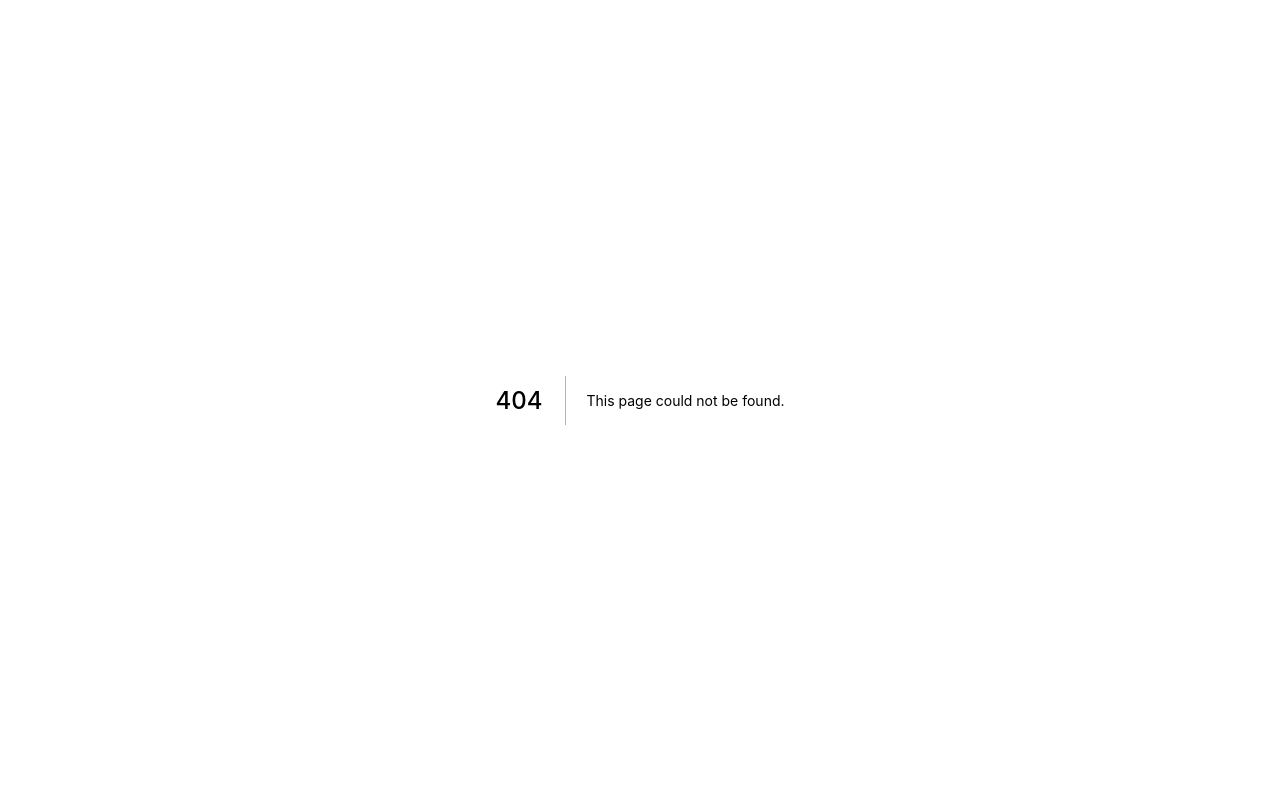
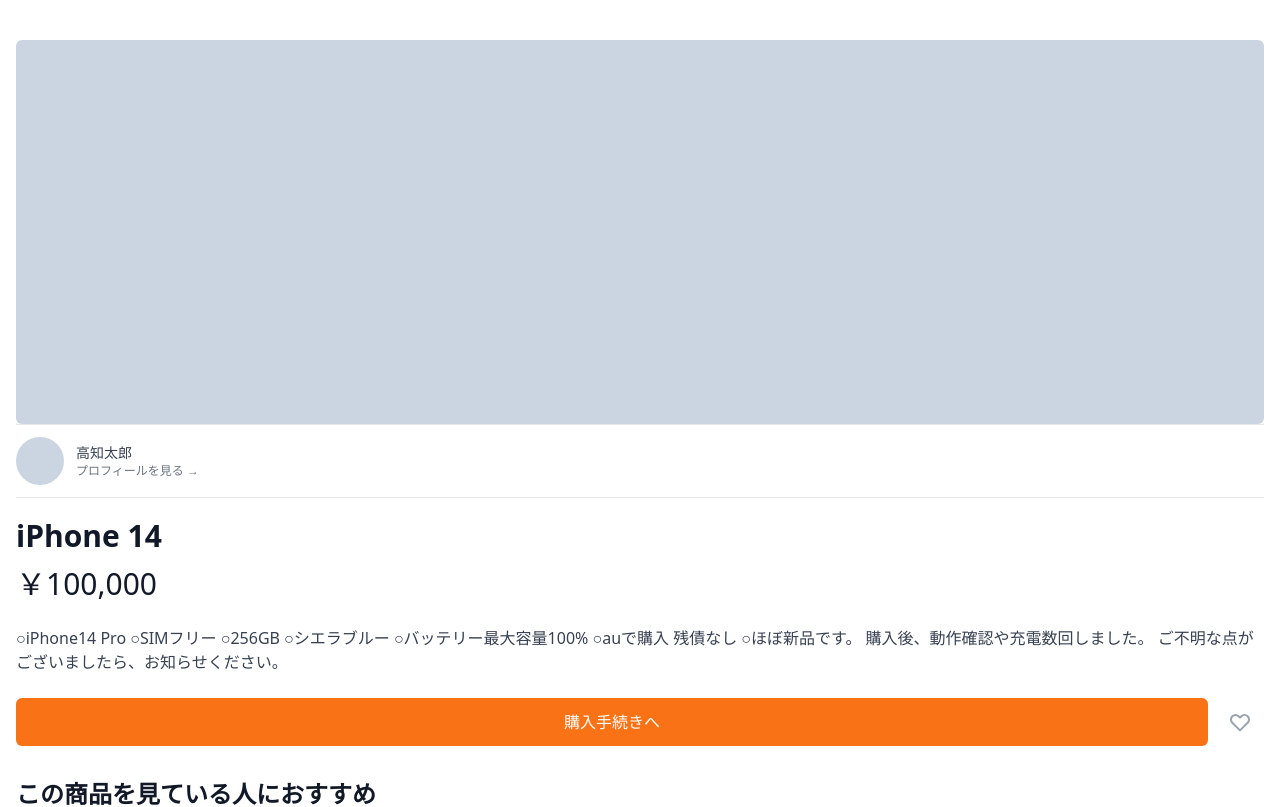
Before and after one commit to RspSang/ninjin-market, a Next.js app: page /items/1 in a window 1280 px wide. Before the commit this address had no page. Shown: the top 807 px of the page. Built offline with nearby package versions, Linux system fonts and the light colour scheme.

Commit message:
Add detail page UI

```diff
--- a/pages/index.tsx
+++ b/pages/index.tsx
@@ -11,11 +11,9 @@
           <div className="flex space-x-4">
             <div className="h-20 w-20 rounded-md bg-gray-400" />
             <div className="flex flex-col pt-2">
-              <h3 className="text-sm font-medium text-gray-900">
-                iPhone 14
-              </h3>
+              <h3 className="text-sm font-medium text-gray-900">iPhone 14</h3>
               <span className="text-xs text-gray-500">黒</span>
-              <span className="mt-1 font-medium text-gray-900">100,000円</span>
+              <span className="mt-1 font-medium text-gray-900">￥100,000</span>
             </div>
           </div>
           <div className="flex items-end justify-end space-x-2">
--- /dev/null
+++ b/pages/items/[id].tsx
@@ -0,0 +1,66 @@
+import type { NextPage } from "next";
+
+const ItemDetail: NextPage = () => {
+  return (
+    <div className="px-4 py-10">
+      <div className="mb-8">
+        <div className="h-96 rounded-md bg-slate-300" />
+        <div className="flex cursor-pointer items-center space-x-3 border-t border-b py-3">
+          <div className="h-12 w-12 rounded-full bg-slate-300" />
+          <div>
+            <p className="text-sm font-medium text-gray-700">高知太郎</p>
+            <p className="text-xs font-medium text-gray-500">
+              プロフィールを見る &rarr;
+            </p>
+          </div>
+        </div>
+        <div className="mt-5">
+          <h1 className="text-3xl font-bold text-gray-900">iPhone 14</h1>
+          <span className="mt-3 block text-3xl text-gray-900">￥100,000</span>
+          <p className=" my-6 text-gray-700">
+            ○iPhone14 Pro ○SIMフリー ○256GB ○シエラブルー
+            ○バッテリー最大容量100% ○auで購入 残債なし ○ほぼ新品です。
+            購入後、動作確認や充電数回しました。
+            ご不明な点がございましたら、お知らせください。
+          </p>
+          <div className="flex items-center justify-between space-x-2">
+            <button className="flex-1 rounded-md bg-orange-500 py-3 font-medium text-white hover:bg-orange-600 focus:outline-none focus:ring-2 focus:ring-orange-500 focus:ring-offset-2 ">
+              購入手続きへ
+            </button>
+            <button className="flex items-center justify-center rounded-md p-3 text-gray-400 hover:bg-gray-100 hover:text-gray-500">
+              <svg
+                className="h-6 w-6 "
+                xmlns="http://www.w3.org/2000/svg"
+                fill="none"
+                viewBox="0 0 24 24"
+                stroke="currentColor"
+                aria-hidden="true"
+              >
+                <path
+                  strokeLinecap="round"
+                  strokeLinejoin="round"
+                  strokeWidth="2"
+                  d="M4.318 6.318a4.5 4.5 0 000 6.364L12 20.364l7.682-7.682a4.5 4.5 0 00-6.364-6.364L12 7.636l-1.318-1.318a4.5 4.5 0 00-6.364 0z"
+                />
+              </svg>
+            </button>
+          </div>
+        </div>
+      </div>
+      <div>
+        <h2 className="text-2xl font-bold text-gray-900">この商品を見ている人におすすめ</h2>
+        <div className=" mt-6 grid grid-cols-2 gap-4">
+          {[1, 2, 3, 4, 5, 6].map((_, i) => (
+            <div key={i}>
+              <div className="mb-4 h-56 w-full rounded-md bg-slate-300" />
+              <h3 className="-mb-1 text-gray-700">Galaxy S60</h3>
+              <span className="text-sm font-medium text-gray-900">￥90,000</span>
+            </div>
+          ))}
+        </div>
+      </div>
+    </div>
+  );
+};
+
+export default ItemDetail;
```
